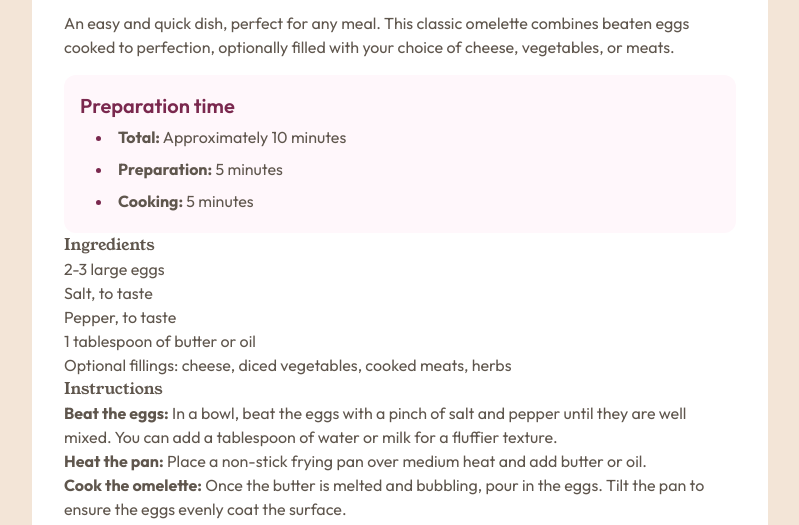
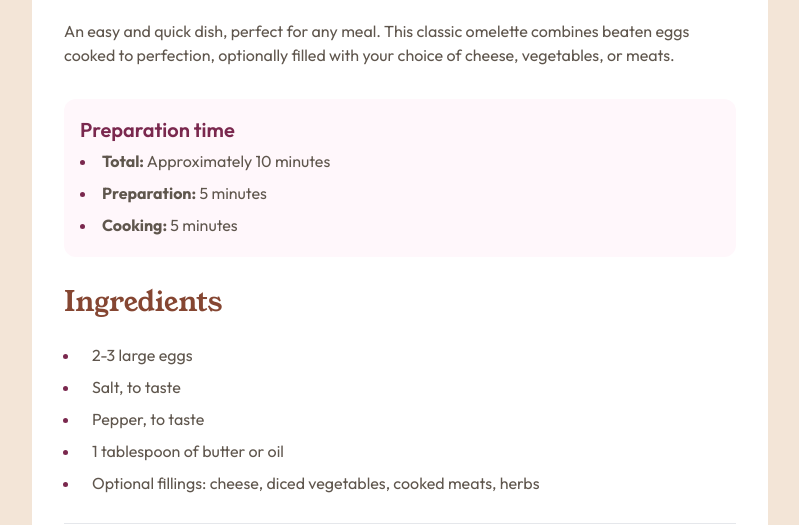
Before and after one commit to jadurani/fem-recipe-page, a plain HTML site: page index.html in a window 1280 px wide. Shown: the part 421-946 px from the top of the page, without its empty margins (240-1039 px from the left). Drawn offline with nearby package versions, Linux system fonts and the light colour scheme.

Commit message:
feat: update ingredients section

```diff
--- a/index.html
+++ b/index.html
@@ -140,35 +140,38 @@
         <img src="assets/images/image-omelette.jpeg" class="object-cover lg:rounded-xl" />
       </div>
 
-      <article class="p-8 ">
-        <h1 class="text-darkCharcoal leading-tight text-large lg:text-large-lg">
+      <article class="p-8">
+        <h1 class="pb-4 text-darkCharcoal leading-tight text-large lg:text-large-lg">
           Simple Omelette Recipe
         </h1>
 
-        <p class="py-4">
+        <p class="py-2">
           An easy and quick dish, perfect for any meal. This classic omelette
           combines beaten eggs cooked to perfection, optionally filled with your
           choice of cheese, vegetables, or meats.
         </p>
 
-        <div class="bg-snow p-4 rounded-xl">
+        <section class="bg-snow p-4 rounded-xl my-6">
           <h3 class="text-darkRaspberry text-small font-semibold">Preparation time</h3>
-          <ul class="list-disc list-inside marker:text-darkRaspberry pl-4">
+          <ul class="list-disc list-inside marker:text-darkRaspberry">
             <li class="py-1"><span class="font-bold">Total:</span> Approximately 10 minutes</li>
             <li class="py-1"><span class="font-bold">Preparation:</span> 5 minutes</li>
             <li class="py-1"><span class="font-bold">Cooking:</span> 5 minutes</li>
           </ul>
-        </div>
+        </section>
 
+        <section class="my-6">
+          <h2 class="pb-4 text-medium text-brandyRed">Ingredients</h2>
+          <ul class="pl-4 list-disc marker:text-darkRaspberry">
+            <li class="py-1 pl-3">2-3 large eggs</li>
+            <li class="py-1 pl-3">Salt, to taste</li>
+            <li class="py-1 pl-3">Pepper, to taste</li>
+            <li class="py-1 pl-3">1 tablespoon of butter or oil</li>
+            <li class="py-1 pl-3">Optional fillings: cheese, diced vegetables, cooked meats, herbs</li>
+          </ul>
+        </section>
 
-        <h2>Ingredients</h2>
-        <ul>
-          <li>2-3 large eggs</li>
-          <li>Salt, to taste</li>
-          <li>Pepper, to taste</li>
-          <li>1 tablespoon of butter or oil</li>
-          <li>Optional fillings: cheese, diced vegetables, cooked meats, herbs</li>
-        </ul>
+        <hr />
 
         <h2>Instructions</h2>
 
```
